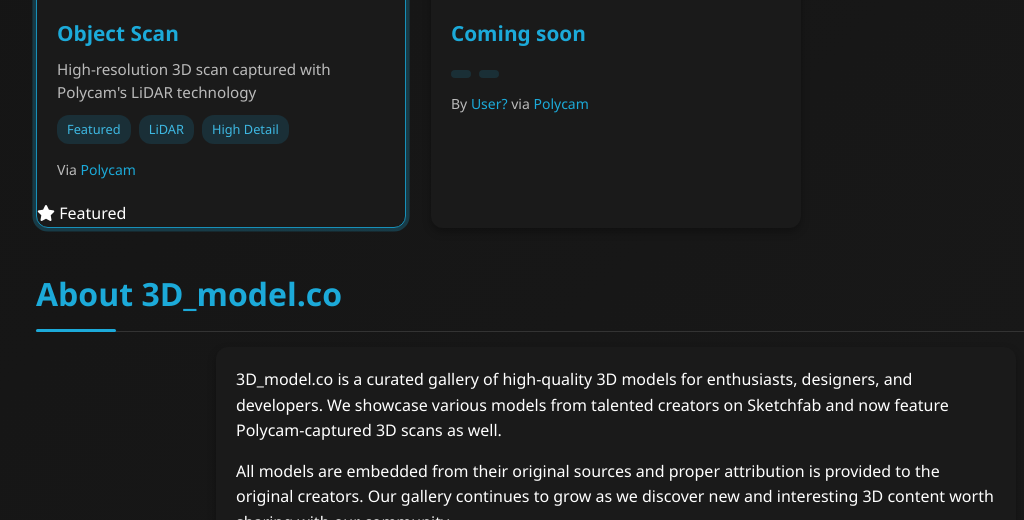
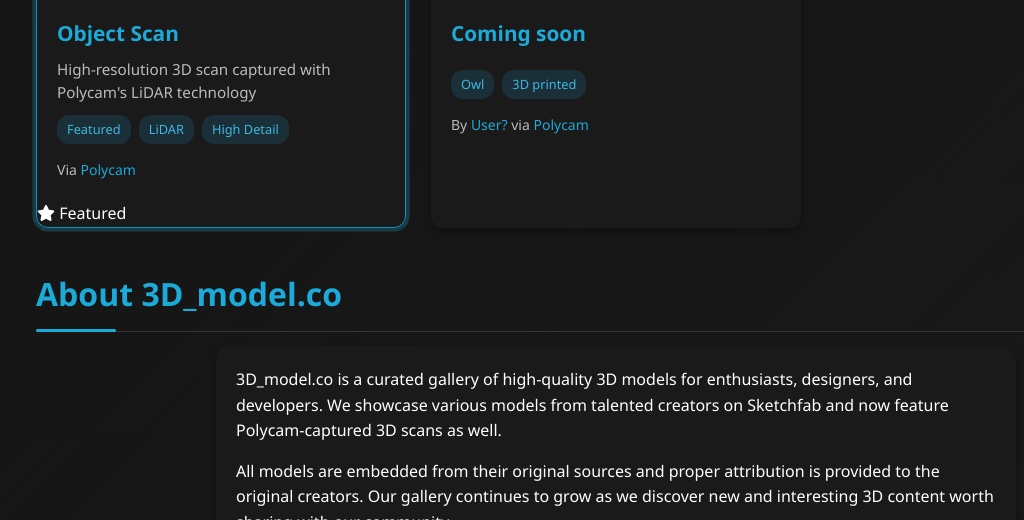
Before and after one commit to movieboxc17/3D_model.co, a plain HTML site: page index.html in a window 1280 px wide. Shown: the part 3122-3642 px from the top of the page, without its empty margins (24-1048 px from the left). Drawn offline with Linux system fonts and the light colour scheme.

Commit message:
Update index.html

```diff
--- a/index.html
+++ b/index.html
@@ -284,14 +284,14 @@
         <!-- Sample Polycam model -->
         <div class="model-card" data-category="polycam">
           <div class="model-embed">
-            <iframe title="Polycam Garden Sculpture" frameborder="0" allowfullscreen mozallowfullscreen="true" webkitallowfullscreen="true" allow="autoplay; fullscreen; xr-spatial-tracking" xr-spatial-tracking execution-while-out-of-viewport execution-while-not-rendered web-share src="https://sketchfab.com/models/4a0acf1c90be49e8a7c891c330adf835/embed"></iframe>
+          <iframe src="https://poly.cam/capture/1EC8EE61-C19C-451D-A34B-6CCF3E6B4082" title="Polycam capture viewer" frameborder="0"></iframe>
           </div>
           <div class="model-info">
             <h3 class="model-title">Coming soon</h3>
             <p class="model-description"></p>
             <div class="model-tags">
-              <span class="tag"></span>
-              <span class="tag"></span>
+              <span class="tag">Owl</span>
+              <span class="tag">3D printed</span>
             </div>
             <div class="attribution">
               <p>By <a href="#" target="_blank" rel="nofollow">User?</a> via <a href="https://poly.cam" target="_blank" rel="nofollow">Polycam</a></p>
```
